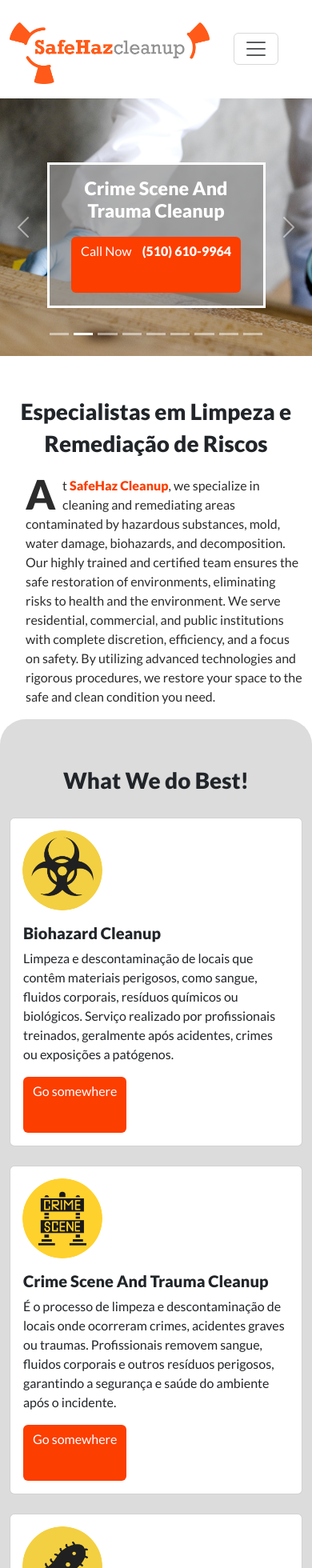
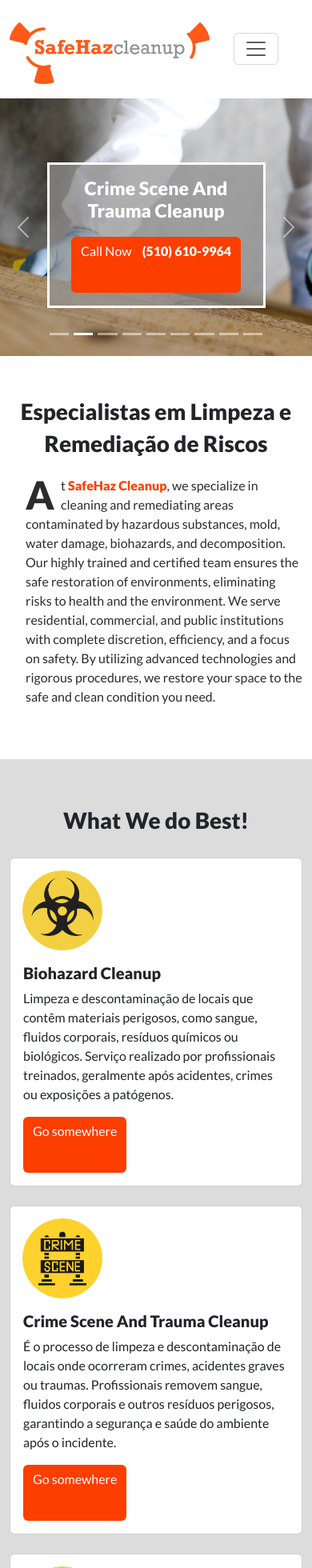
Before and after one commit to Douglasjose3/safeHazCleanup, a React (Vite) app: page / in a window 390 px wide. Shown: the top 1960 px of the page at 80% size. Built offline with nearby package versions, Linux system fonts and the light colour scheme; the HTML template or start-up script is replaced by a standard one.

Commit message:
Melhorado a responsividade 2.

```diff
--- a/src/components/Cards/cards.css
+++ b/src/components/Cards/cards.css
@@ -1,7 +1,7 @@
 .cardsDiv {
     background-color: rgb(220, 220, 220);
     padding: 30px 0;
-    border-radius: 32px;
+    margin-top: 50px;
 }
 
 .cardsH1 {
@@ -36,7 +36,7 @@
     align-items: center;
 }
 
-@media screen and (max-width: 576px) {
+@media screen and (min-width: 360px) {
     .cardsH1 {
         text-align: center;
     }
--- a/src/components/Footer/footer.css
+++ b/src/components/Footer/footer.css
@@ -31,7 +31,7 @@
     margin-top: 30px;
 }
 
-@media screen and (max-width: 576px) {
+@media screen and (min-width: 360px) {
     .imgContent {
         display: flex;
         justify-content: center;
--- a/src/components/MyBiohazar/BioProcess/bioProcess.css
+++ b/src/components/MyBiohazar/BioProcess/bioProcess.css
@@ -1,4 +1,4 @@
-@media screen and (max-width: 579px) {
+@media screen and (min-width: 360px) {
     .processItem {
         display: block;
     }
--- a/src/components/MyCarousel/myCarousel.css
+++ b/src/components/MyCarousel/myCarousel.css
@@ -37,10 +37,7 @@
     align-items: center;
 }
 
-
-
-
-@media screen and (max-width: 576px) {
+@media screen and (min-width: 360px) {
     .carouselImg {
         width: 100vh;
         height: auto;
--- a/src/components/MyNavBar/myNavBar.css
+++ b/src/components/MyNavBar/myNavBar.css
@@ -29,7 +29,7 @@
     margin-right: 10px;
 }
 
-@media screen and (max-width: 579px) {
+@media screen and (min-width: 360px) {
     .callContent {
         display: flex;
         justify-content: center;
--- a/src/components/Sobre/sobre.css
+++ b/src/components/Sobre/sobre.css
@@ -8,8 +8,10 @@
     justify-content: center;
 }
 
-@media screen and (max-width: 576px) {
+@media screen and (min-width: 360px) {
     .imgAbout {
         display: none;
     }
+
+
 }
--- a/src/home/Home.jsx
+++ b/src/home/Home.jsx
@@ -10,7 +10,7 @@ function Home() {
             <MyNavBar />
             <MyCarousel />
             <Sobre />
-            <Cards />
+            <Cards/>
             <Footer />
         </>
     )
--- a/src/index.css
+++ b/src/index.css
@@ -49,7 +49,7 @@
   border-radius: 32px;
 }
 
-@media screen and (max-width: 576px) {
+@media screen and (min-width: 360px) {
   .title {
       text-align: center;
       margin-bottom: 0;
```
